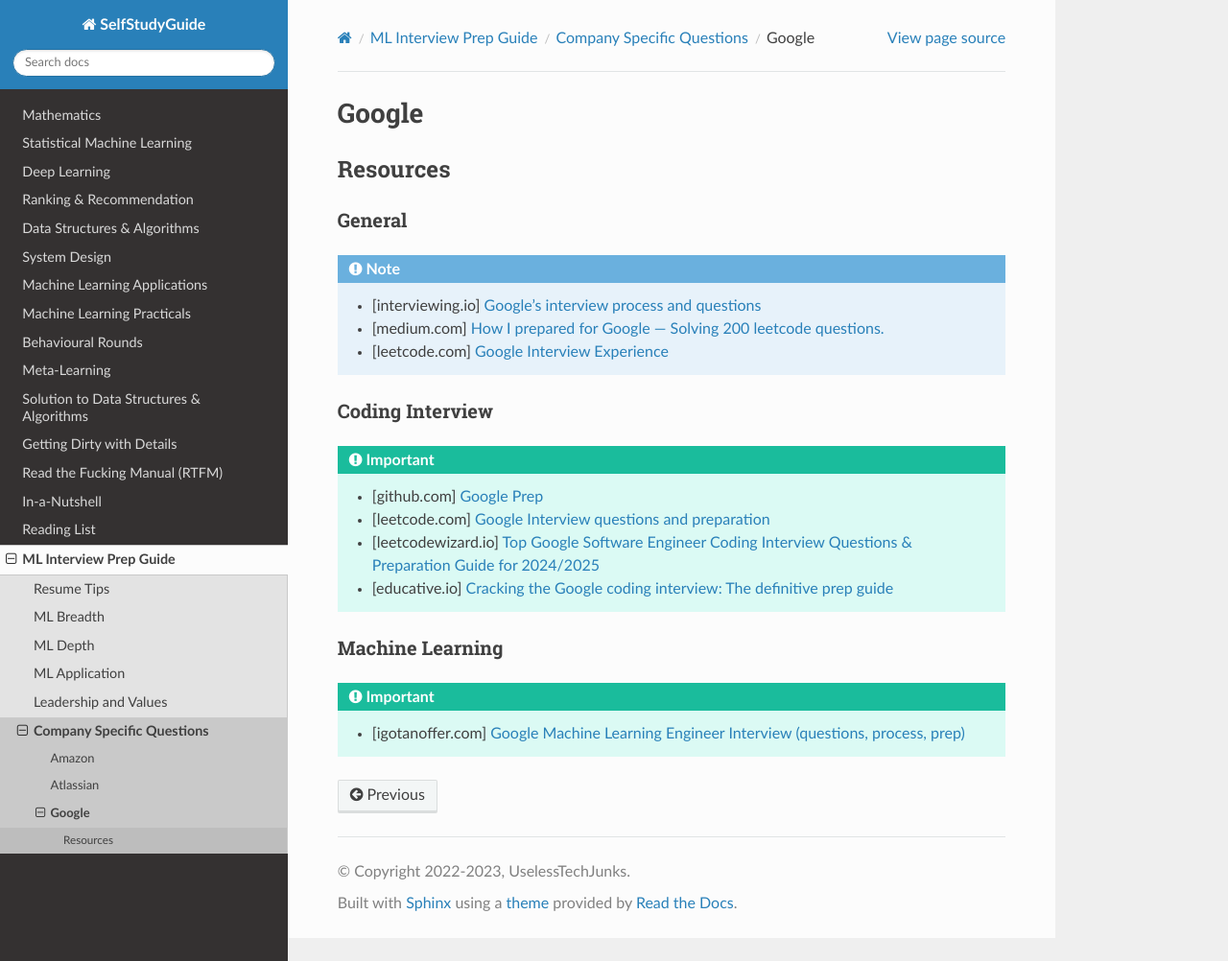
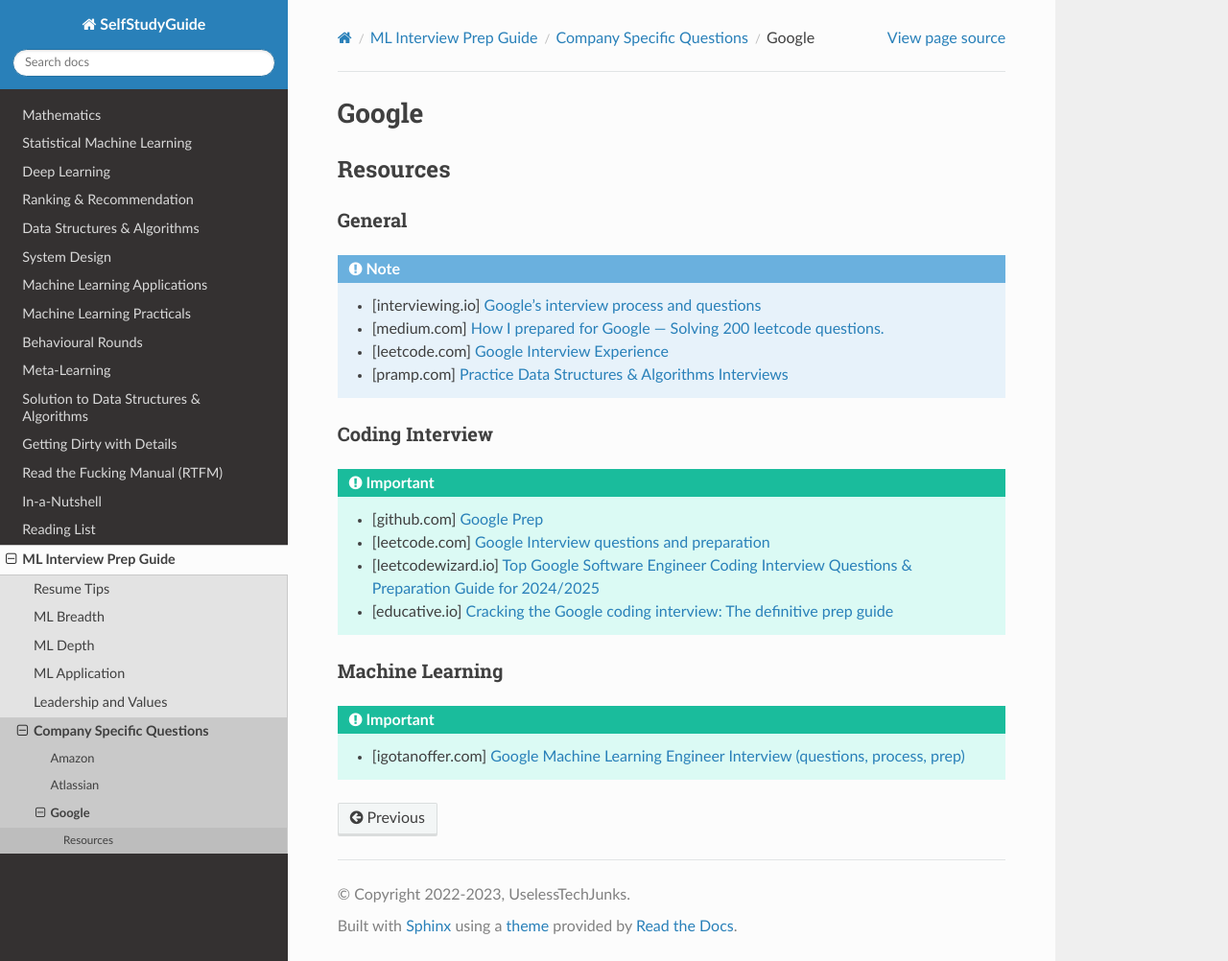
Before and after one commit to uselesstechjunks/leetcode, a Sphinx documentation site: the page built from docs/source/interviews/company/goog.rst, in a window 1280 px wide and 1002 px high. Shown: the whole window at 96% size. Built offline with Sphinx 7.4.7 and the Read the Docs theme 3.1.0, drawn with Linux system fonts in a browser that asks for light colours.

Commit message:
Update goog.rst

```diff
--- a/docs/source/interviews/company/goog.rst
+++ b/docs/source/interviews/company/goog.rst
@@ -11,6 +11,7 @@ General
 	* [interviewing.io] `Google’s interview process and questions <https://interviewing.io/guides/hiring-process/google>`_
 	* [medium.com] `How I prepared for Google — Solving 200 leetcode questions. <https://medium.com/@siddhism/how-i-prepared-for-google-0-leetcode-questions-to-200-questions-e37690ebce85>`_
 	* [leetcode.com] `Google Interview Experience <https://leetcode.com/discuss/interview-question/5545888/Google-Interview-Experience/>`_
+	* [pramp.com] `Practice Data Structures & Algorithms Interviews <https://www.pramp.com/dev/uc-data-structures-and-algorithms>`_
 
 Coding Interview
 ====================================================================
```
